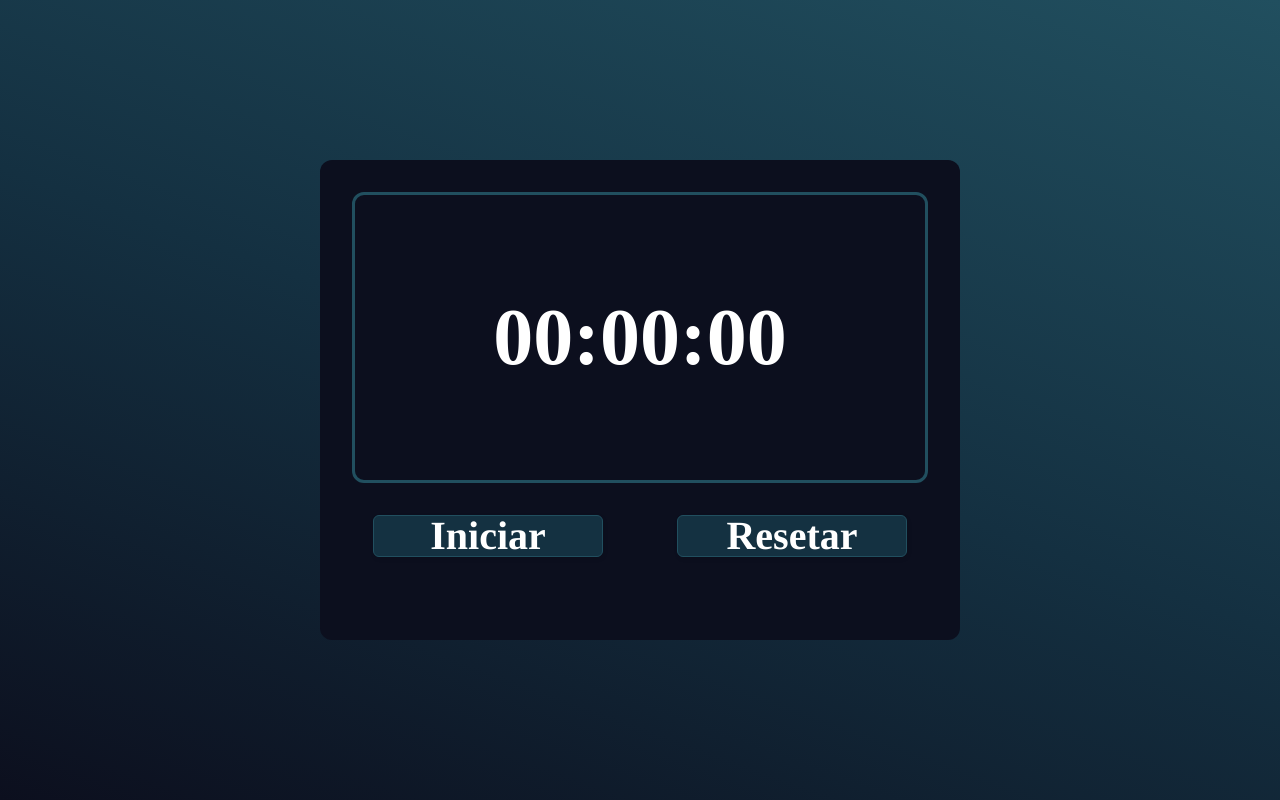
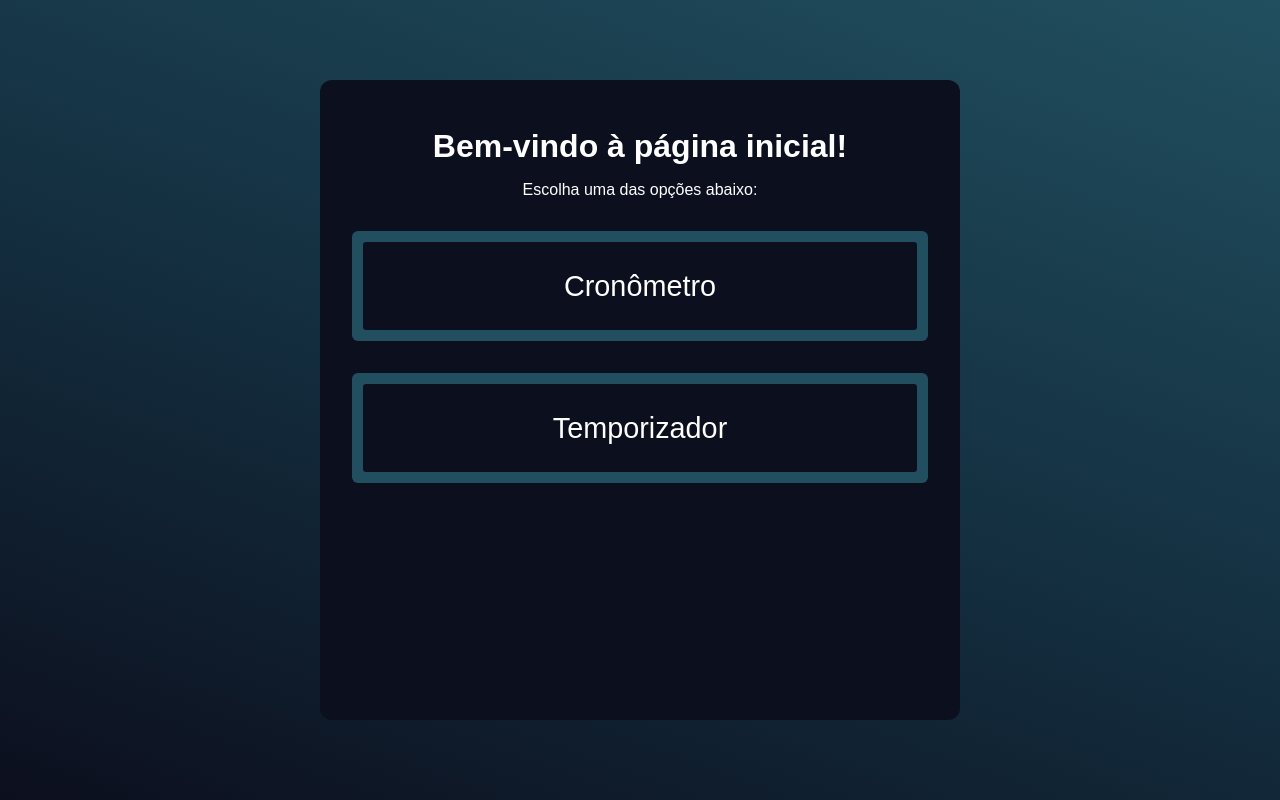
Before and after one commit to Dkastelo/cronometro, a Flask app: page / in a window 1280 px wide. Run offline with Flask 3, Linux system fonts and the light colour scheme.

Commit message:
temporizador e homepage

```diff
--- a/app.py
+++ b/app.py
@@ -3,8 +3,16 @@ from flask import Flask, render_template
 app = Flask(__name__)
 
 @app.route('/')
-def home():
-    return render_template('index.html')
+def homepage():
+    return render_template('homepage.html')
+
+@app.route('/cronometro')
+def cronometro():
+    return render_template('cronometro.html')
+
+@app.route('/temporizador')
+def temporizador():
+    return render_template('temporizador.html')
 
 if __name__ == '__main__':
     app.run()
--- a/static/styles/style.css
+++ b/static/styles/style.css
@@ -3,6 +3,13 @@
   padding: 0;
   box-sizing: border-box;
   font-family: Open-Sans, sans-serif;
+}
+
+h1, p {
+  color: #ffffff;
+  text-align: center;
+  margin-top: 1rem ;
+  font-family: Open-sans, sans-serif;
 }
 
 body {
@@ -14,12 +21,21 @@ body {
   background: linear-gradient(20deg, #0c0f1e, #143041, #214f5f);
 }
 
+.input-number {
+  border-radius: 6px;
+  padding: 4rem;
+  font-size: 150%;
+  text-align: center;
+  width: 250px;
+  height: 100px;
+}
+
 #main_box {
   background-color: #0c0f1e;
   padding: 2rem;
   border-radius: 12px;
   width: 50%;
-    height: 60%;
+  height: 80%;
   position: center;
 }
 
@@ -41,9 +57,19 @@ body {
 #actions {
   display: flex;
   gap: 2rem;
-    justify-content: space-around;
+  justify-content: center;
   align-items: center;
   width: 100%;
+  margin-bottom: 2rem;
+  padding: 0.5rem;
+}
+
+#inputs {
+  gap: 4rem;
+  margin-bottom: 2rem;
+  padding: 0.5rem;
+  justify-content: center;
+  display: flex;
 }
 
 #actions button {
@@ -84,3 +110,54 @@ body {
 #reset:active {
   opacity: .5;
 }
+
+#temporizador_link, #cronometro_link {
+  color:#0c0f1e;
+  text-decoration: none;
+  font-size: 150%;
+  background-color: #214f5f;
+  padding: 0.5rem;
+  border-radius: 6px;
+  margin-top: 2rem;
+  display: flex;
+  justify-content: center;
+  align-items: center;
+  width: 100%;
+  height: 110px;
+}
+
+#link_button {
+  background-color: #0c0f1e;
+  color: #ffffff;
+  border: 3px solid #214f5f;
+  border-radius: 6px;
+  width: 100%;
+  height: 100%;
+  display: flex;
+  justify-content: center;
+  font-size: 120%;
+  font-family: Open-Sans, sans-serif;
+  align-items: center;
+  cursor: pointer;
+}
+
+#back_div {
+  position: absolute;
+  top: 20px;
+  left: 20px;
+  background-color: #0c0f1e;
+  border-radius: 6px;
+  padding: 0.5rem;
+  border: 3px solid #214f5f;
+  cursor: pointer;
+  align-items: center;
+}
+#back {
+  background-color: #0c0f1e;
+  color: #ffffff;
+  border: none;
+  font-size: 120%;
+  font-family: Open-Sans, sans-serif;
+  cursor: pointer;
+  font-size: small;
+}
--- a/templates/index.html
+++ b/templates/cronometro.html
@@ -4,11 +4,18 @@
 <head>
     <meta charset="UTF-8">
     <meta name="viewport" content="width=device-width, initial-scale=1.0">
-    <title>Temporizador</title>
+    <title>Cronômetro</title>
     <link rel="stylesheet" href='{{url_for("static", filename="styles/style.css")}}'>
 </head>
 
 <body>
+
+    <div id="back_div">
+        <button id="back" onclick="location.href='/'">
+            Voltar
+        </button>
+    </div>
+
     <div id="main_box">
 
         <h2 id="timer">00:00:00</h2>
--- /dev/null
+++ b/templates/homepage.html
@@ -0,0 +1,30 @@
+<!DOCTYPE html>
+<html lang="pt-br">
+<head>
+    <meta charset="UTF-8">
+    <meta name="viewport" content="width=device-width, initial-scale=1.0">
+    <title>Homepage</title>
+    <link rel="stylesheet" href='{{ url_for("static", filename="styles/style.css") }}'>
+</head>
+
+<body>
+
+    <div id="main_box">
+        <h1>Bem-vindo à página inicial!</h1>
+        <p>Escolha uma das opções abaixo:</p>
+        <ul>
+            <div id="cronometro_link">
+                <button id="link_button" onclick="location.href='/cronometro'">
+                    Cronômetro
+                </button>
+            </div>
+
+            <div id="temporizador_link">
+                <button id="link_button" onclick="location.href='/temporizador'">
+                    Temporizador
+                </button>
+            </div>
+        </ul>
+    </div>
+</body>
+</html>
```
Also changed, not shown: static/javascript/temp.js (added, +75 -0 lines), templates/temporizador.html (added, +35 -0 lines), 1 other file. Lines whose indentation alone changed are shown as unchanged.
